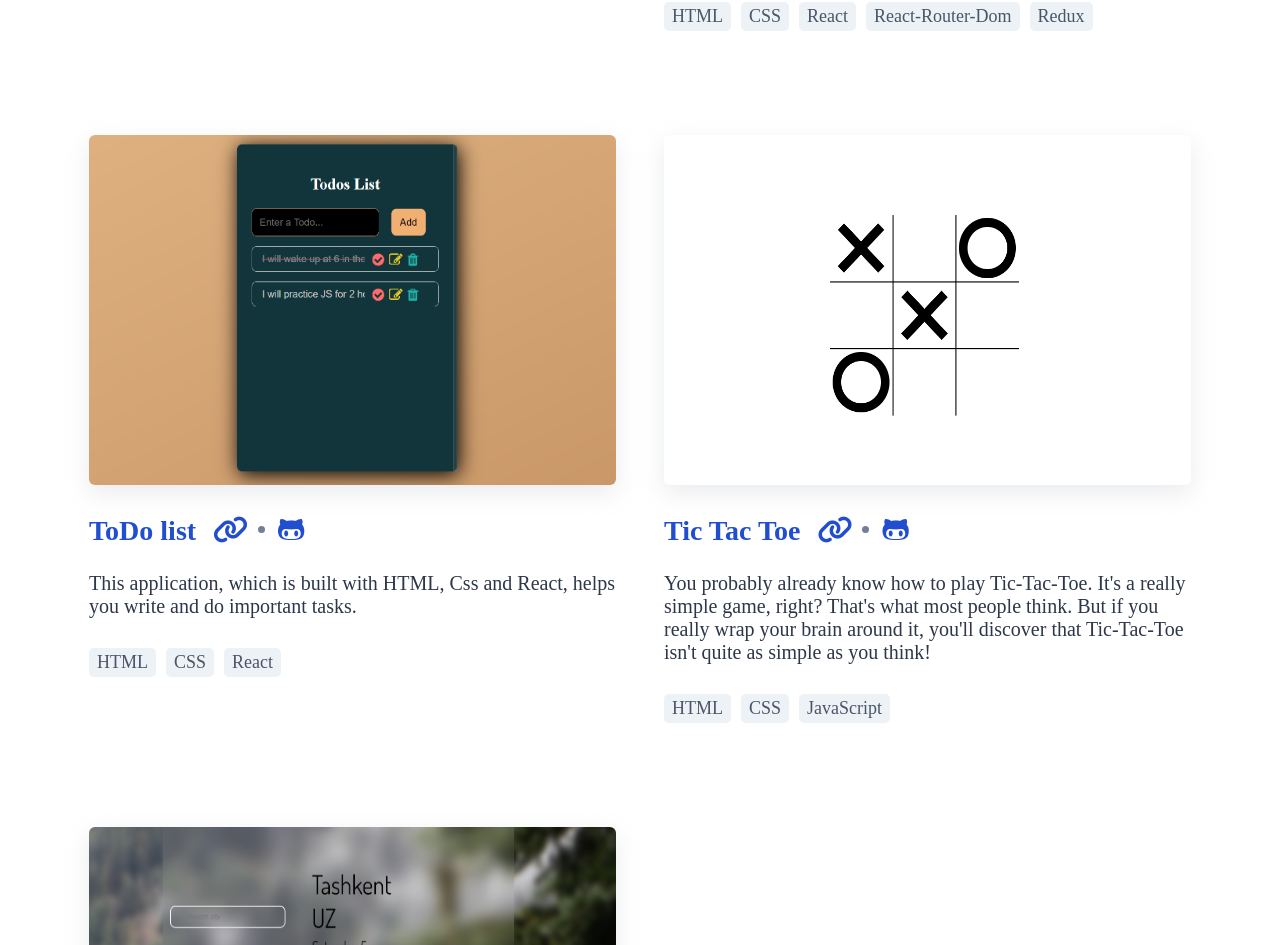
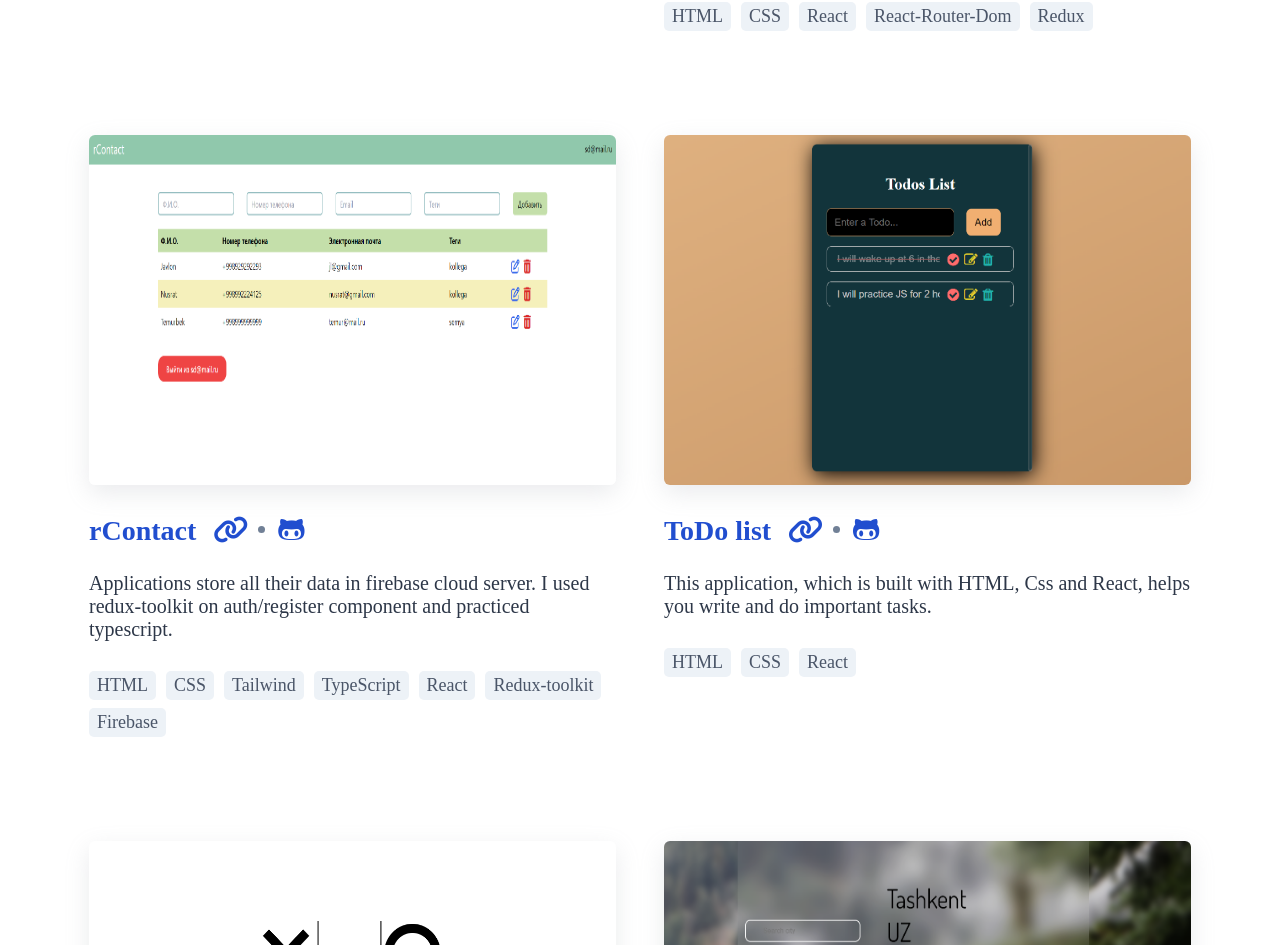
Before and after one commit to Temur9/portfoliopage, a React (Create React App) app: page / in a window 1280 px wide. Shown: the part 1420-2365 px from the top of the page. Built offline with nearby package versions, Linux system fonts and the light colour scheme; a web font is replaced by a local one.

Commit message:
new work

```diff
--- a/src/components/Footer/Footer.jsx
+++ b/src/components/Footer/Footer.jsx
@@ -1,4 +1,4 @@
-import React, { useState } from "react";
+import React from "react";
 import "../Footer/Footer.scss";
 const Footer = () => {
   const goToTop = () => {
@@ -7,8 +7,6 @@ const Footer = () => {
       behavior: "smooth",
     });
   };
-  const [currentYear, setCurrentYear] = useState(new Date().getFullYear());
-
   return (
     <>
       <footer className="footer" id="footer">
@@ -38,7 +36,7 @@ const Footer = () => {
             </div>
             <p>
               Build with <i className="fa-solid fa-heart"></i> Tulamov Temur ©
-              {` ${currentYear}`}
+              {` ${new Date().getFullYear()}`}
               <br />
               Powered by React
               <br />
--- a/src/components/Work/Works.js
+++ b/src/components/Work/Works.js
@@ -1,53 +1,56 @@
-const works = [
-  {
-    name:'Marico',
+const works = [{
+    name: 'Marico',
     url: "https://marico-temurbek.netlify.app/",
     img: "/images/marico.png",
     alt: "marico",
     github: "https://github.com/Temur9/Marico",
-    definition:
-      "This beautiful themed site is built with React, React-Router-Dom and of course HTML, Scss. Follow the link and enjoy the design.",
+    definition: "This beautiful themed site is built with React, React-Router-Dom and of course HTML, Scss. Follow the link and enjoy the design.",
     stacks: ["HTML", "CSS", "SCSS", "React", "React-Router-Dom"],
   },
   {
-    name:'Online shopping',
+    name: 'Online shopping',
     url: "https://coctail-shop.netlify.app/",
     img: "/images/coctail-shop.png",
     alt: "coctail-shop",
     github: "https://github.com/Temur9/shopping",
-    definition:
-      "Now many people are already accustomed to online shopping. This site is for those who like to purchase goods without leaving home. The site is built with React, React-Router-Dom, Redux, HTML and Css.",
-    stacks: ["HTML", "CSS", "React", "React-Router-Dom", "Redux",],
+    definition: "Now many people are already accustomed to online shopping. This site is for those who like to purchase goods without leaving home. The site is built with React, React-Router-Dom, Redux, HTML and Css.",
+    stacks: ["HTML", "CSS", "React", "React-Router-Dom", "Redux", ],
   },
   {
-    name:'ToDo list',
+    name: 'rContact',
+    url: "https://temur-rcontact.netlify.app/",
+    img: "/images/rcontact.png",
+    alt: "rcontact",
+    github: "https://github.com/Temur9/rcontact",
+    definition: "Applications store all their data in firebase cloud server. I used redux-toolkit on auth/register component and practiced typescript.",
+    stacks: ["HTML", "CSS", "Tailwind", "TypeScript", "React", "Redux-toolkit", "Firebase"],
+  },
+  {
+    name: 'ToDo list',
     url: "https://todo-list-temurbek.netlify.app/",
     img: "/images/todo.png",
     alt: "todo",
     github: "https://github.com/Temur9/todo",
-    definition:
-      "This application, which is built with HTML, Css and React, helps you write and do important tasks.",
-    stacks: ["HTML", "CSS", "React",],
+    definition: "This application, which is built with HTML, Css and React, helps you write and do important tasks.",
+    stacks: ["HTML", "CSS", "React", ],
   },
   {
-    name:'Tic Tac Toe',
+    name: 'Tic Tac Toe',
     url: "https://tic-tac-toe-temurbek.netlify.app/",
     img: "/images/tictactoe.png",
     alt: "tictactoe",
     github: "https://github.com/Temur9/tic-tac-toe-JS",
-    definition:
-      "You probably already know how to play Tic-Tac-Toe. It's a really simple game, right? That's what most people think. But if you really wrap your brain around it, you'll discover that Tic-Tac-Toe isn't quite as simple as you think!",
-    stacks: ["HTML", "CSS",'JavaScript',],
+    definition: "You probably already know how to play Tic-Tac-Toe. It's a really simple game, right? That's what most people think. But if you really wrap your brain around it, you'll discover that Tic-Tac-Toe isn't quite as simple as you think!",
+    stacks: ["HTML", "CSS", 'JavaScript', ],
   },
   {
-    name:'Weather app',
+    name: 'Weather app',
     url: "https://weather-app-temurbek.netlify.app/",
     img: "/images/weather.png",
     alt: "weather-app",
     github: "https://github.com/Temur9/weather-app_ReactJS",
-    definition:
-      "A React application to show a weather forecast using weather API. Get accurate weather information for locations around the world on weather application.",
-    stacks: ["HTML", "CSS", "React",],
+    definition: "A React application to show a weather forecast using weather API. Get accurate weather information for locations around the world on weather application.",
+    stacks: ["HTML", "CSS", "React", ],
   },
 
 ];
```
Also changed, not shown: public/images/rcontact.png (added).
